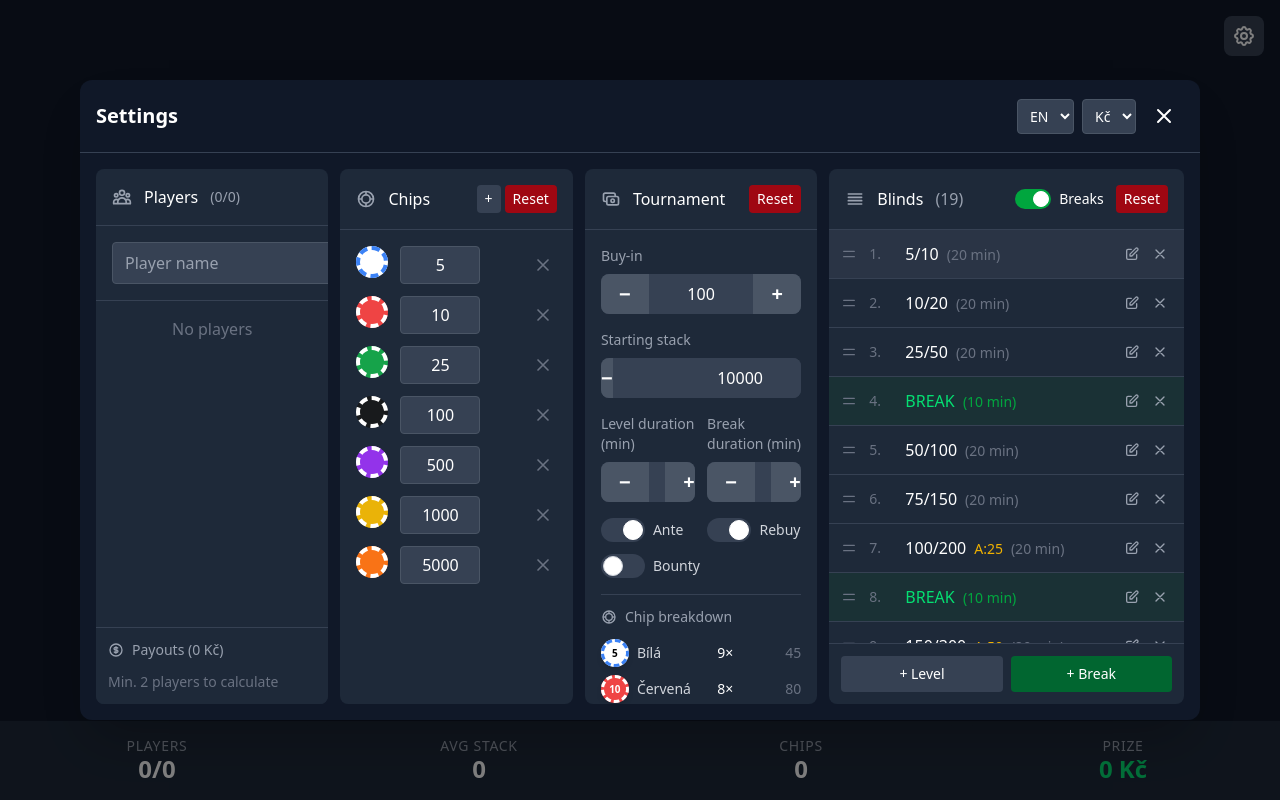
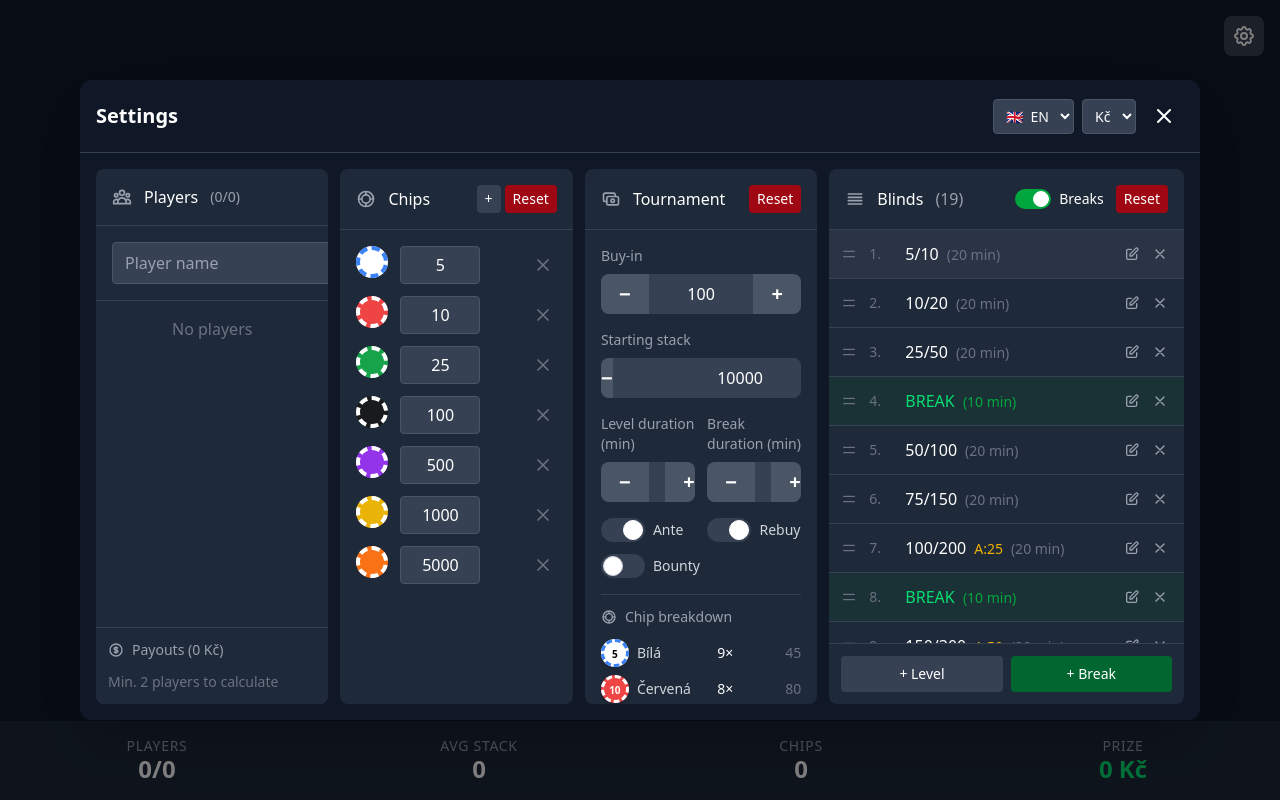
Before and after one commit to brnt-cz/poker, a Vue app: page / in a window 1280 px wide. Both pictures are taken after a click on the button 1244 px from the left and 36 px from the top of the page. Built offline with nearby package versions, Linux system fonts and the light colour scheme.

Commit message:
feat: PKR-8 - timer fallback timestamp, UI fixes
- Add levelEndTimestamp as fallback for timer recovery when app sleeps
- Fix chip value vertical centering in breakdown display
- Fix level indexes when breaks are disabled (1,2,3,4 instead of 1,2,3,5)
- Add flag emojis to language selector

```diff
--- a/src/components/SettingsDrawer.vue
+++ b/src/components/SettingsDrawer.vue
@@ -66,8 +66,8 @@ function close() {
               v-model="store.language"
               class="px-2 py-1.5 bg-gray-700 text-white text-sm rounded border border-gray-600 focus:border-primary-500 focus:outline-none cursor-pointer"
             >
-              <option value="cs">CZ</option>
-              <option value="en">EN</option>
+              <option value="cs">🇨🇿&ensp;CZ</option>
+              <option value="en">🇬🇧&ensp;EN</option>
             </select>
             <!-- Currency -->
             <select
--- a/src/components/StructureEditor.vue
+++ b/src/components/StructureEditor.vue
@@ -31,6 +31,21 @@ function formatNumber(num: number): string {
 function formatTime(seconds: number): string {
   const mins = Math.floor(seconds / 60)
   return `${mins} min`
+}
+
+// Compute display index (skips breaks when they are hidden)
+function getDisplayIndex(index: number): number {
+  if (store.useBreaks) {
+    return index + 1
+  }
+  // Count only non-break levels up to this index
+  let count = 0
+  for (let i = 0; i <= index; i++) {
+    if (!store.structure[i]?.isBreak) {
+      count++
+    }
+  }
+  return count
 }
 
 function startEdit(index: number) {
@@ -194,7 +209,7 @@ async function resetStructure() {
                   <path stroke-linecap="round" stroke-linejoin="round" stroke-width="2" d="M4 8h16M4 16h16" />
                 </svg>
               </div>
-              <span class="text-gray-500 text-sm w-6">{{ index + 1 }}.</span>
+              <span class="text-gray-500 text-sm w-6">{{ getDisplayIndex(index) }}.</span>
               <div v-if="level.isBreak" class="text-green-400">
                 {{ $t('timer.break') }}
                 <span class="text-green-600 text-sm ml-1">({{ formatTime(store.breakDuration) }})</span>
--- a/src/components/TournamentSettings.vue
+++ b/src/components/TournamentSettings.vue
@@ -337,10 +337,10 @@ function setBreakDuration(minutes: number) {
           >
             <div class="flex items-center gap-2">
               <div
-                class="w-7 h-7 rounded-full flex items-center justify-center text-[10px] font-bold shadow-md"
+                class="w-7 h-7 rounded-full grid place-items-center text-[10px] font-bold shadow-md"
                 :style="{ backgroundColor: chip.color, color: chip.color === '#ffffff' || chip.color === '#eab308' ? '#000' : '#fff', outline: (chip.color === '#ffffff' ? '#3b82f6' : 'white') + ' dashed 3px', outlineOffset: '-3px' }"
               >
-                {{ formatChipValue(chip.value) }}
+                <span class="leading-none mt-px">{{ formatChipValue(chip.value) }}</span>
               </div>
               <span class="text-gray-300">{{ chip.label }}</span>
             </div>
--- a/src/composables/useStorage.ts
+++ b/src/composables/useStorage.ts
@@ -29,6 +29,7 @@ interface StoredState {
   remainingSeconds: number
   isRunning: boolean
   finishOrder?: { id: string; name: string; position: number }[]
+  levelEndTimestamp?: number | null  // Fallback timestamp when level should end
 }
 
 export function useStorage() {
--- a/src/stores/tournament.ts
+++ b/src/stores/tournament.ts
@@ -34,9 +34,21 @@ export const useTournamentStore = defineStore('tournament', () => {
   const chips = ref<ChipDenomination[]>(savedChips || [...defaultChips])
   // Track finish order - players who busted (last element = last to bust = 2nd place)
   const finishOrder = ref<{ id: string; name: string; position: number }[]>(savedState?.finishOrder ?? [])
+  // Fallback timestamp - when the level should end (used for recovery if timer fails)
+  const levelEndTimestamp = ref<number | null>(savedState?.levelEndTimestamp ?? null)
   // Language and currency
   const language = ref<SupportedLocale>(savedSettings?.language ?? detectBrowserLanguage())
   const currency = ref<CurrencyCode>(savedSettings?.currency ?? 'CZK')
+
+  // Recovery: if timer was running and we have a timestamp, recalculate remainingSeconds
+  if (savedState?.isRunning && savedState?.levelEndTimestamp) {
+    const now = Date.now()
+    const calculatedRemaining = Math.max(0, Math.floor((savedState.levelEndTimestamp - now) / 1000))
+    // Use the more accurate value (timestamp-based) if it differs significantly
+    if (Math.abs(calculatedRemaining - remainingSeconds.value) > 2) {
+      remainingSeconds.value = calculatedRemaining
+    }
+  }
 
   // Getters
   const currentLevel = computed(() => structure.value[currentLevelIndex.value])
@@ -117,12 +129,13 @@ export const useTournamentStore = defineStore('tournament', () => {
       currency: currency.value,
     })
   })
-  watch([currentLevelIndex, remainingSeconds, isRunning, finishOrder], () => {
+  watch([currentLevelIndex, remainingSeconds, isRunning, finishOrder, levelEndTimestamp], () => {
     storage.saveState({
       currentLevelIndex: currentLevelIndex.value,
       remainingSeconds: remainingSeconds.value,
       isRunning: isRunning.value,
       finishOrder: finishOrder.value,
+      levelEndTimestamp: levelEndTimestamp.value,
     })
   }, { deep: true })
 
@@ -138,6 +151,12 @@ export const useTournamentStore = defineStore('tournament', () => {
     if (currentLevel.value) {
       // Použít globální délku podle typu levelu
       remainingSeconds.value = currentLevel.value.isBreak ? breakDuration.value : levelDuration.value
+      // Update timestamp if timer is running
+      if (isRunning.value) {
+        levelEndTimestamp.value = Date.now() + remainingSeconds.value * 1000
+      } else {
+        levelEndTimestamp.value = null
+      }
     }
   }
 
@@ -145,10 +164,22 @@ export const useTournamentStore = defineStore('tournament', () => {
     if (remainingSeconds.value === 0) {
       initializeLevel()
     }
+    // Set end timestamp for fallback recovery
+    levelEndTimestamp.value = Date.now() + remainingSeconds.value * 1000
     isRunning.value = true
   }
 
   function pause() {
+    // Recalculate remaining time from timestamp if available (more accurate)
+    if (levelEndTimestamp.value) {
+      const now = Date.now()
+      const calculatedRemaining = Math.max(0, Math.floor((levelEndTimestamp.value - now) / 1000))
+      // Use timestamp-based value if reasonable
+      if (calculatedRemaining >= 0) {
+        remainingSeconds.value = calculatedRemaining
+      }
+    }
+    levelEndTimestamp.value = null
     isRunning.value = false
   }
 
@@ -286,6 +317,7 @@ export const useTournamentStore = defineStore('tournament', () => {
   function reset() {
     currentLevelIndex.value = 0
     isRunning.value = false
+    levelEndTimestamp.value = null
     initializeLevel()
   }
 
@@ -295,6 +327,7 @@ export const useTournamentStore = defineStore('tournament', () => {
     finishOrder.value = []
     currentLevelIndex.value = 0
     isRunning.value = false
+    levelEndTimestamp.value = null
     startingStack.value = 10000
     buyinAmount.value = 100
     useAnte.value = true
@@ -312,6 +345,10 @@ export const useTournamentStore = defineStore('tournament', () => {
 
   function adjustTime(seconds: number) {
     remainingSeconds.value = Math.max(0, remainingSeconds.value + seconds)
+    // Update timestamp if timer is running
+    if (isRunning.value) {
+      levelEndTimestamp.value = Date.now() + remainingSeconds.value * 1000
+    }
   }
 
   // Initialize level time if not restored from storage
```
